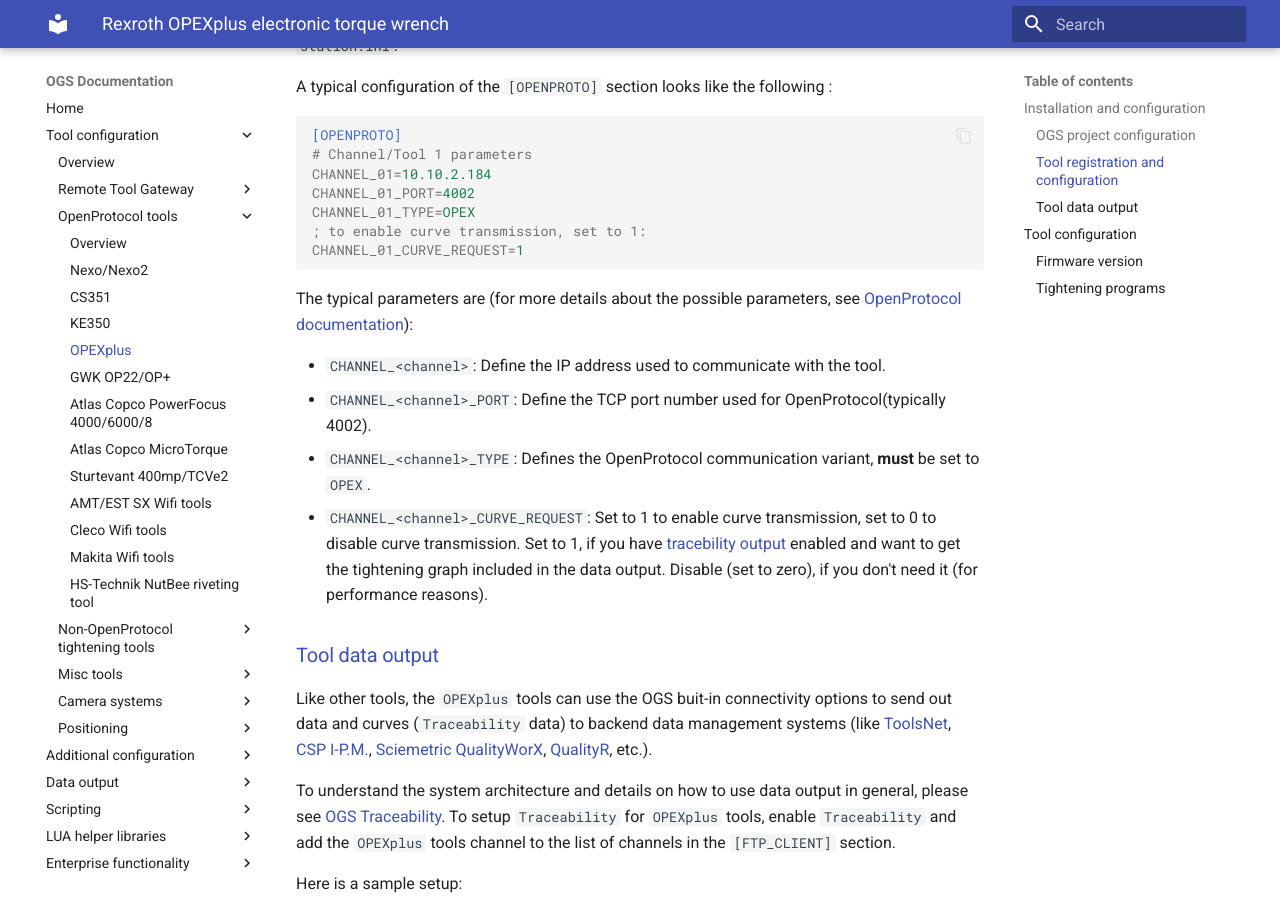
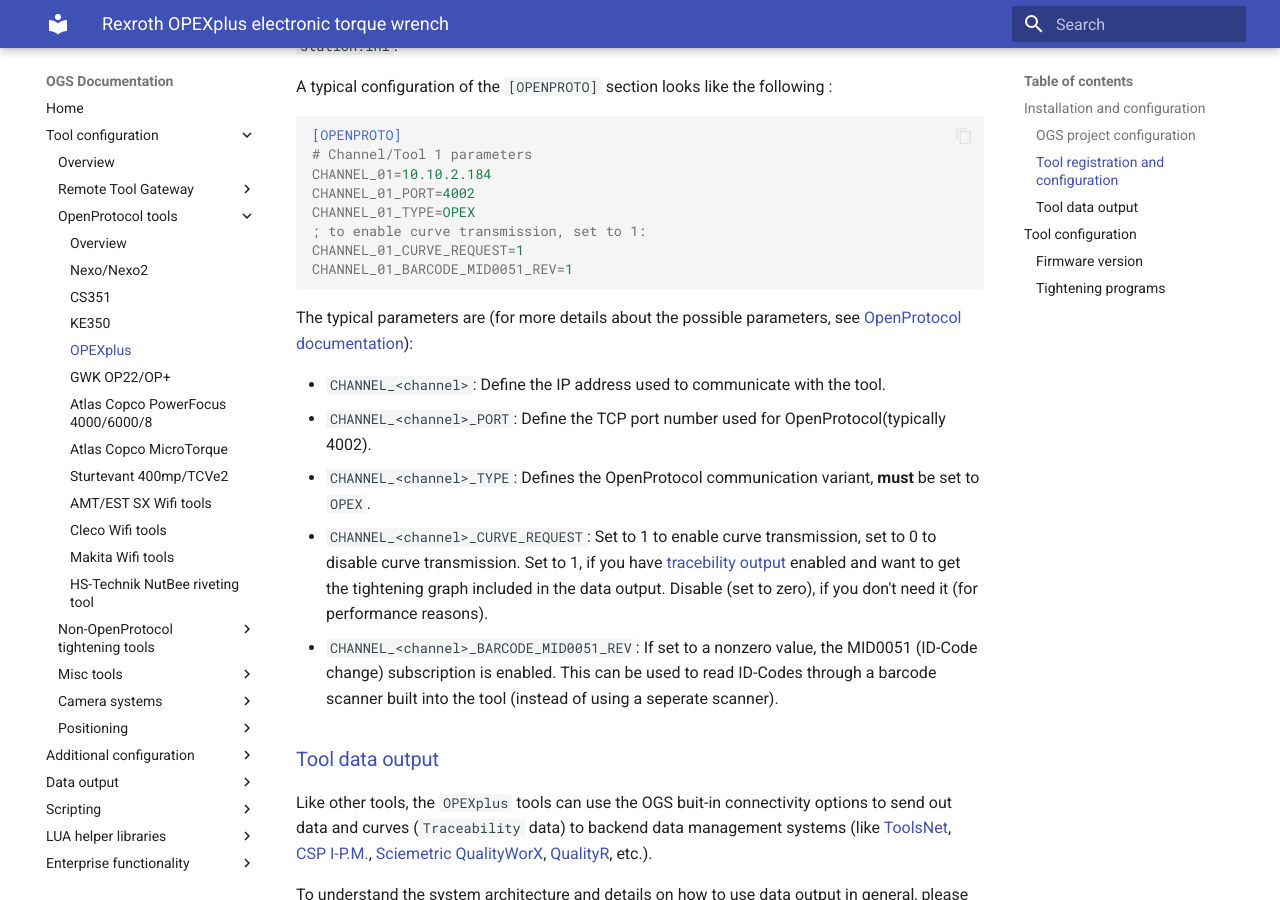
Before and after one commit to haller-erne/ogs, an MkDocs documentation site: the page built from docs/tools/openprotocol/opexplus.md, in a window 1280 px wide and 900 px high, scrolled down 629 px. Built offline with MkDocs 1.6.1 and Material for MkDocs 9.7.7, drawn with Linux system fonts in a browser that asks for light colours.

Commit message:
Added BARCODE_MID0051_REV parameter to OPENPROTO section of station.ini

````diff
--- a/docs/tools/openprotocol/opexplus.md
+++ b/docs/tools/openprotocol/opexplus.md
@@ -34,6 +34,7 @@
 CHANNEL_01_TYPE=OPEX
 ; to enable curve transmission, set to 1:
 CHANNEL_01_CURVE_REQUEST=1
+CHANNEL_01_BARCODE_MID0051_REV=1
 ```
 
 The typical parameters are (for more details about the possible parameters, see [OpenProtocol documentation](../README.md)):
@@ -42,6 +43,7 @@
 - `CHANNEL_<channel>_PORT`: Define the TCP port number used for OpenProtocol(typically 4002).
 - `CHANNEL_<channel>_TYPE`: Defines the OpenProtocol communication variant, **must** be set to `OPEX`.
 - `CHANNEL_<channel>_CURVE_REQUEST`: Set to 1 to enable curve transmission, set to 0 to disable curve transmission. Set to 1, if you have [tracebility output](#tool-data-output) enabled and want to get the tightening graph included in the data output. Disable (set to zero), if you don't need it (for performance reasons).
+- `CHANNEL_<channel>_BARCODE_MID0051_REV`: If set to a nonzero value, the MID0051 (ID-Code change) subscription is enabled. This can be used to read ID-Codes through a barcode scanner built into the tool (instead of using a seperate scanner).
 
 ### Tool data output
 
````
Also changed, not shown: docs/tools/openprotocol/nexo.md (+2 -0 lines).
